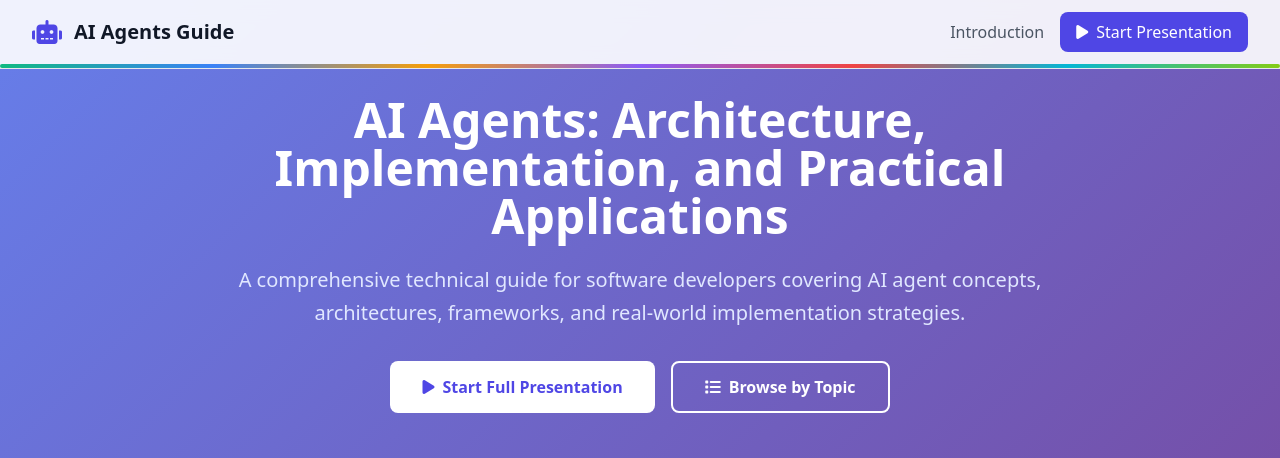
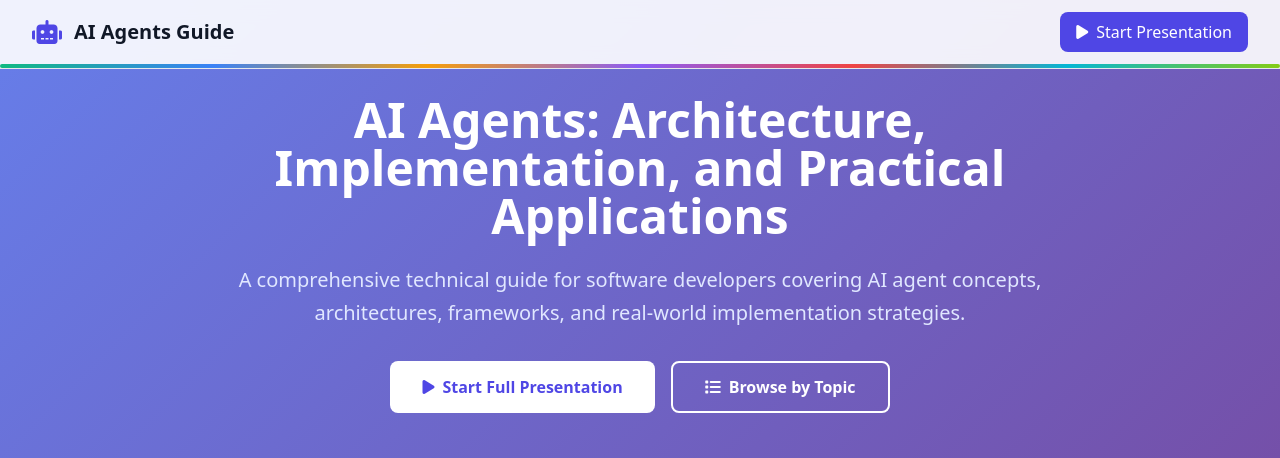
Before and after one commit to stretchcloud/ai-agents-presentation, a website: page index.html in a window 1280 px wide. Shown: the top 458 px of the page. Drawn offline with nearby package versions, Linux system fonts and the light colour scheme.

Commit message:
Update index.html

```diff
--- a/index.html
+++ b/index.html
@@ -74,7 +74,7 @@
                     <h1 class="text-xl font-bold text-gray-900">AI Agents Guide</h1>
                 </div>
                 <div class="flex items-center space-x-4">
-                    <a href="#introduction" class="text-gray-600 hover:text-indigo-600 transition-colors">Introduction</a>
+
                     <a href="slides/title_slide.html" class="bg-indigo-600 text-white px-4 py-2 rounded-lg hover:bg-indigo-700 transition-colors">
                         <i class="fas fa-play mr-2"></i>Start Presentation
                     </a>
```
